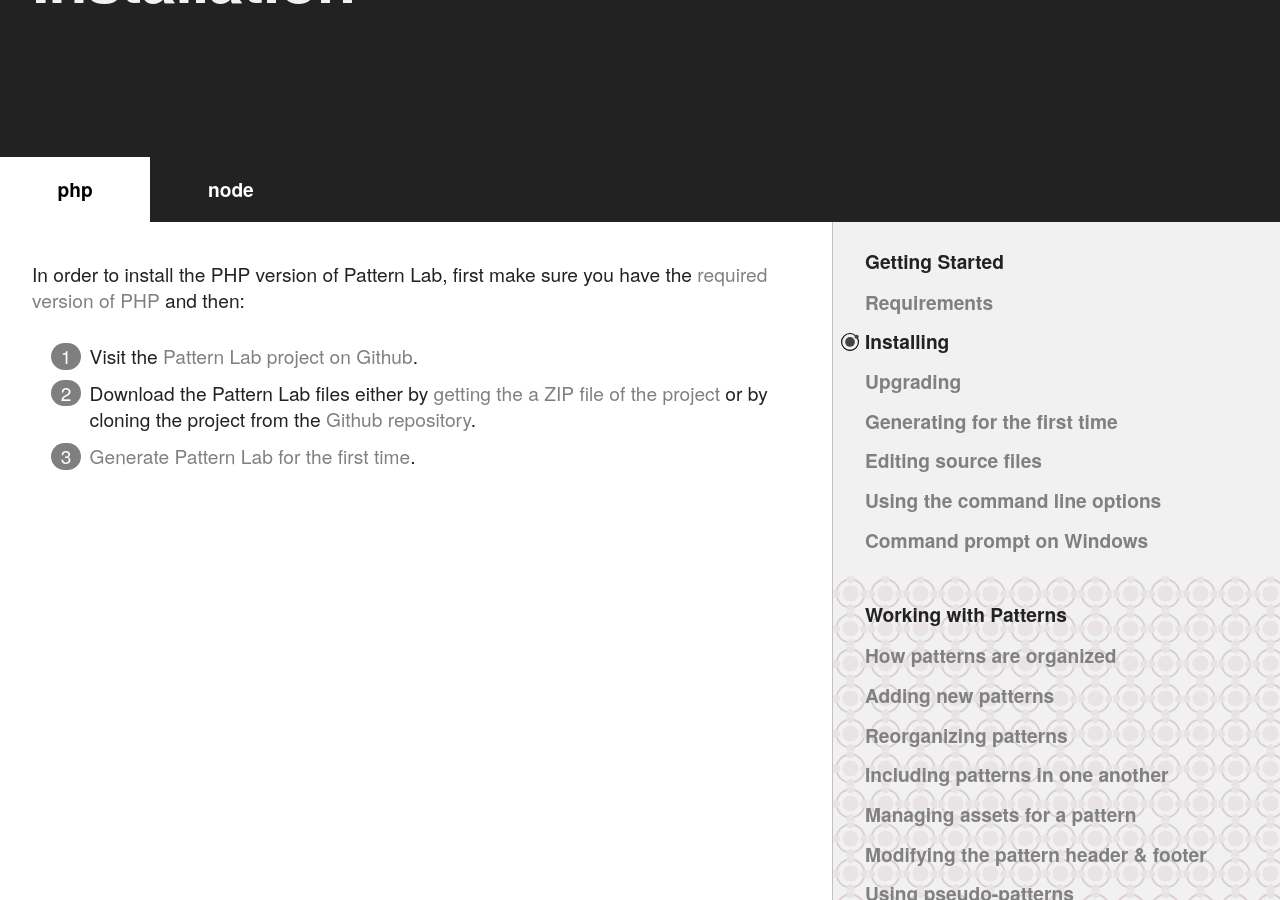
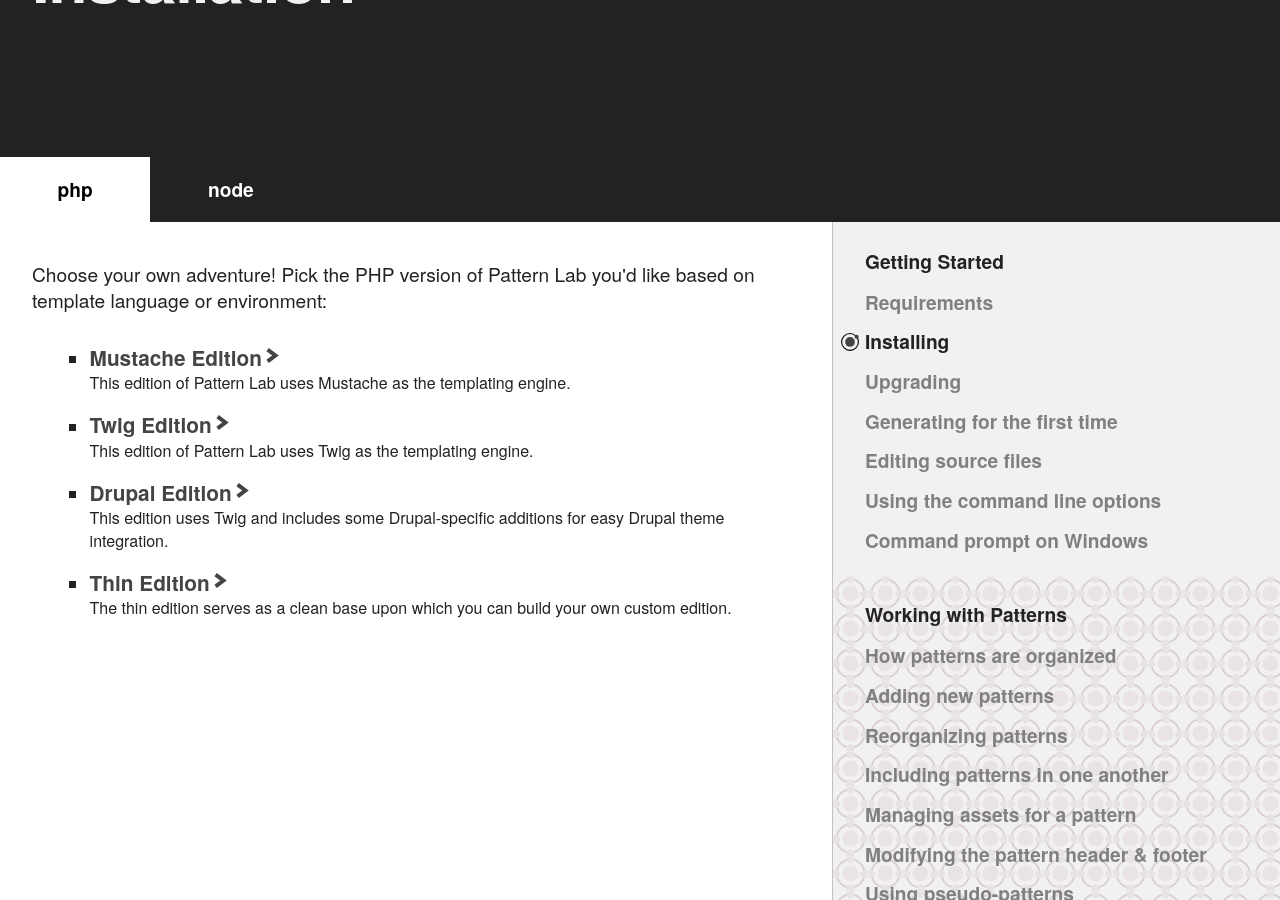
Before and after one commit to pattern-lab/website, a Jekyll site: the page built from docs/installation.md, in a window 1280 px wide and 900 px high, scrolled down 278 px. Built offline with Jekyll 4.4.1, drawn with Linux system fonts in a browser that asks for light colours; comment, search, counter and statistics services are not loaded.

Commit message:
trying includes for PHP version info

```diff
--- /dev/null
+++ b/_includes/download-php.html
@@ -0,0 +1,18 @@
+<p>Choose your own adventure! Pick the PHP version of Pattern Lab you'd like based on template language or environment:</p>
+  <ul class="link-desc-list">
+<li class="link-desc__item">
+<a class="link-desc-list__link" href="https://github.com/pattern-lab/patternlab-php">Mustache Edition</a>
+<p class="link-desc-list__desc">This edition of Pattern Lab uses Mustache as the templating engine.</p>
+</li>
+<li class="link-desc-list__item">
+<a class="link-desc-list__link" href="https://github.com/pattern-lab/edition-php-twig-standard">Twig Edition</a>
+<p class="link-desc-list__desc">This edition of Pattern Lab uses Twig as the templating engine.</p>
+</li>
+<li class="link-desc-list__item">
+<a class="link-desc-list__link" href="https://github.com/pattern-lab/edition-php-drupal-standard">Drupal Edition</a>
+<p class="link-desc-list__desc">This edition uses Twig and includes some Drupal-specific additions for easy Drupal theme integration.</p>
+</li>
+<li class="link-desc-list__item">
+<a class="link-desc-list__link" href="https://github.com/pattern-lab/edition-php-thin">Thin Edition</a>
+<p class="link-desc-list__desc">The thin edition serves as a clean base upon which you can build your own custom edition.</p>
+</li>
--- a/docs/installation.md
+++ b/docs/installation.md
@@ -14,11 +14,7 @@
 
 {% capture m %}
 
-In order to install the PHP version of Pattern Lab, first make sure you have the [required version of PHP](/docs/requirements.html) and then:
-
-1. Visit the [Pattern Lab project on Github](https://github.com/pattern-lab/patternlab-php).
-2. Download the Pattern Lab files either by [getting the a ZIP file of the project](https://github.com/pattern-lab/patternlab-php/archive/master.zip) or by cloning the project from the [Github repository](https://github.com/pattern-lab/patternlab-php).
-3. [Generate Pattern Lab for the first time](/docs/first-run.html).
+{% include download-php.html %}
 
 {% endcapture %}
 {{ m | markdownify }}
--- a/download.html
+++ b/download.html
@@ -12,6 +12,7 @@
 
         <div class="tile tile--flex">
     	    <h2 class="section__title">PHP Versions</h2>
+					{% include download-php.html %}
 	        <p>Choose your own adventure! Pick the PHP version of Pattern Lab you'd like based on template language or environment:</p>
             <ul class="link-desc-list">
 				<li class="link-desc__item">
```
